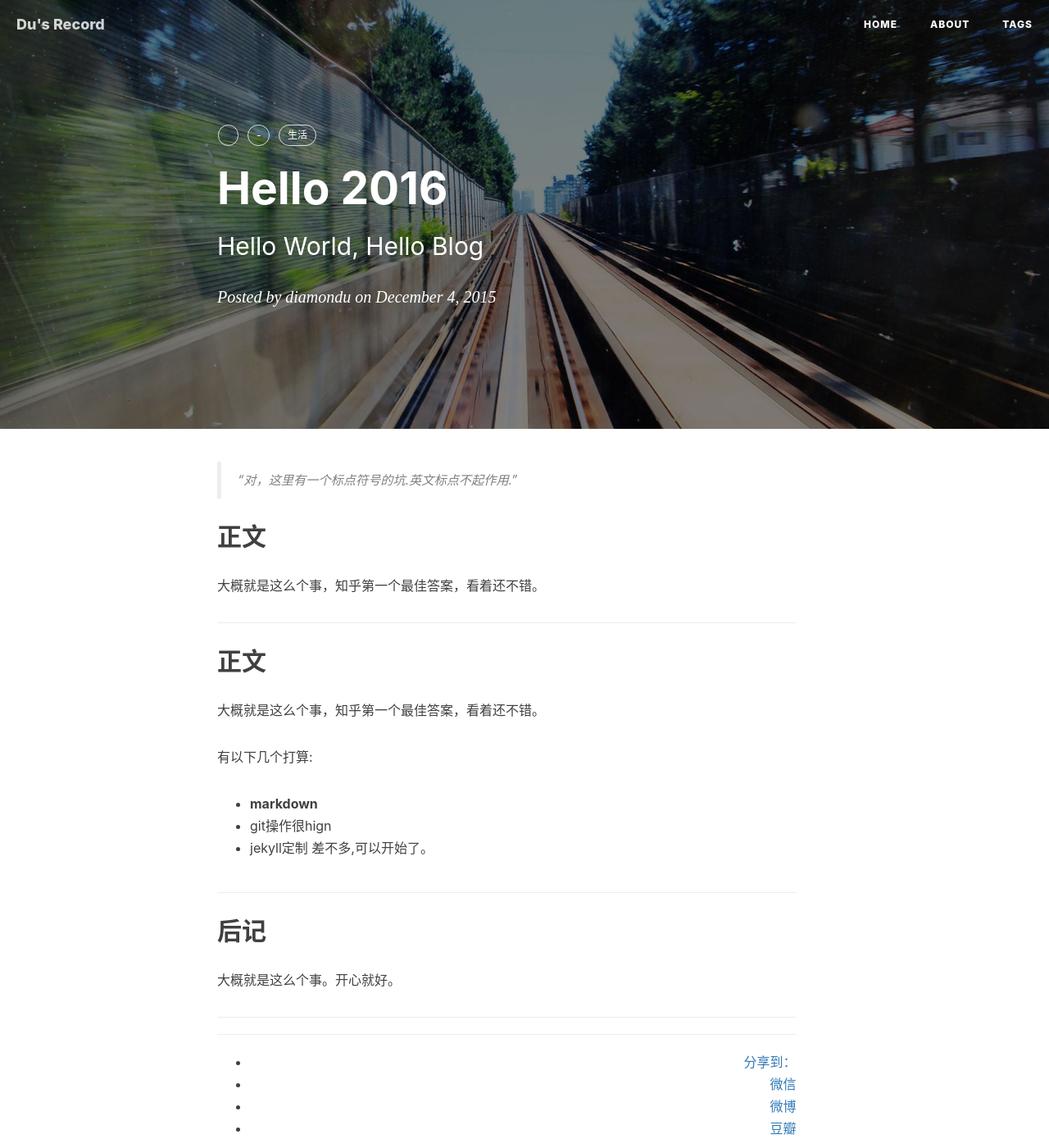
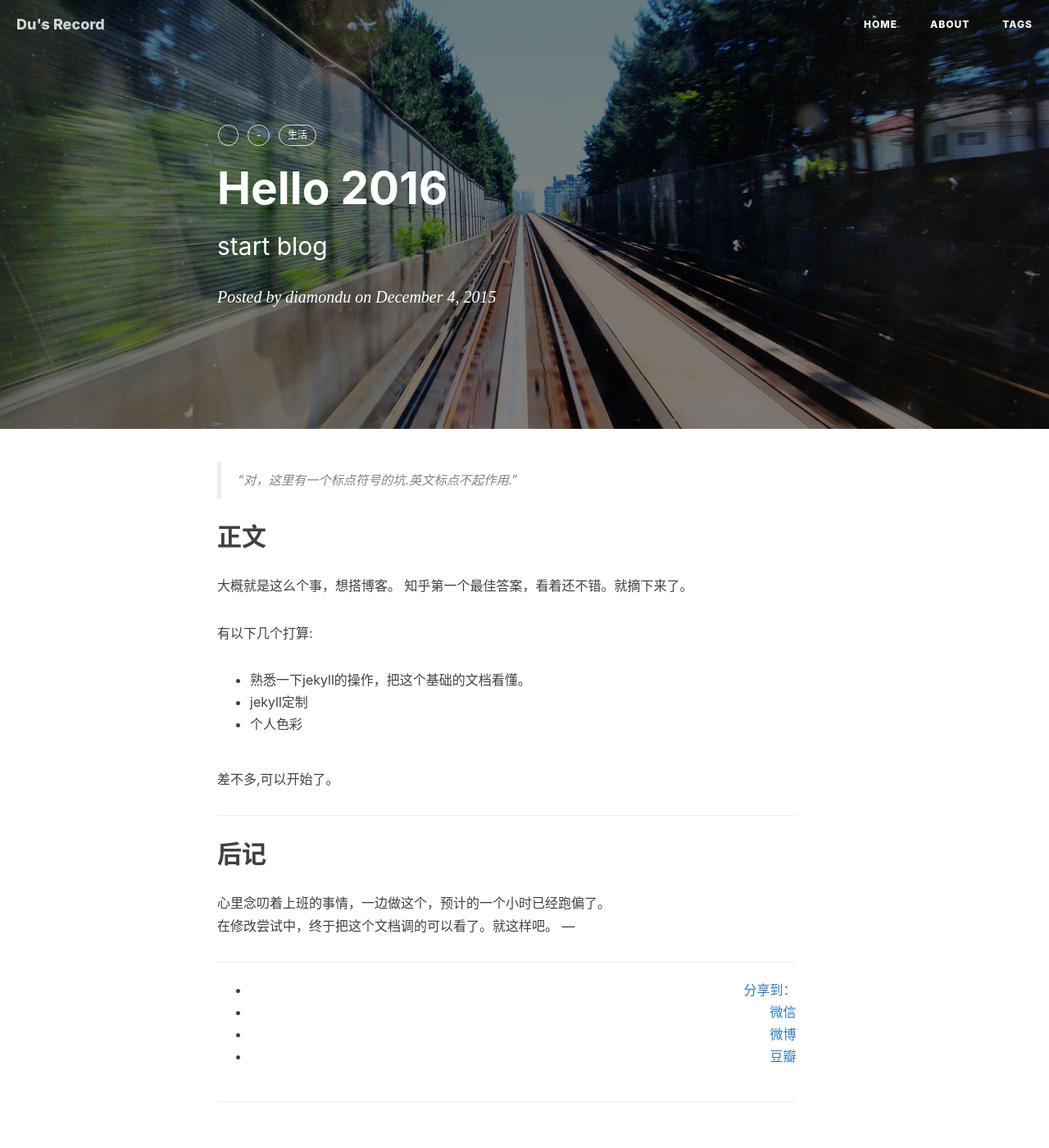
Before and after one commit to du5307/du5307.github.io, a Jekyll site: the page built from _posts/2016-12-04-hell0-2016.markdown, in a window 1280 px wide and 1400 px high. Shown: the whole window at 82% size. Built offline with Jekyll 4.4.1, drawn with Linux system fonts in a browser that asks for light colours; nearby versions of some CDN libraries; comment, search, counter and statistics services are not loaded.

Commit message:
Update 2016-12-04-hell0-2016.markdown

```diff
--- a/_posts/2016-12-04-hell0-2016.markdown
+++ b/_posts/2016-12-04-hell0-2016.markdown
@@ -1,7 +1,7 @@
 ---
 layout:     post
 title:      "Hello 2016"
-subtitle:   "Hello World, Hello Blog"
+subtitle:   "start blog"
 date:       2015-12-04 16:53:00
 author:     "diamondu"
 header-img: "img/post-bg-2015.jpg"
@@ -14,24 +14,22 @@ tags:
 
 
 ## 正文 ##
-大概就是这么个事，知乎第一个最佳答案，看着还不错。
+大概就是这么个事，想搭博客。
+知乎第一个最佳答案，看着还不错。就摘下来了。
 
----
-
-
-## 正文 ##
-大概就是这么个事，知乎第一个最佳答案，看着还不错。
 
 有以下几个打算:
 
-* **markdown**
-* git操作很hign
+* 熟悉一下jekyll的操作，把这个基础的文档看懂。
 * jekyll定制
+* 个人色彩
+
+
 差不多,可以开始了。
 
 ---
 
 ## 后记
-大概就是这么个事。开心就好。
-
+心里念叨着上班的事情，一边做这个，预计的一个小时已经跑偏了。
+在修改尝试中，终于把这个文档调的可以看了。就这样吧。
 ---
```
